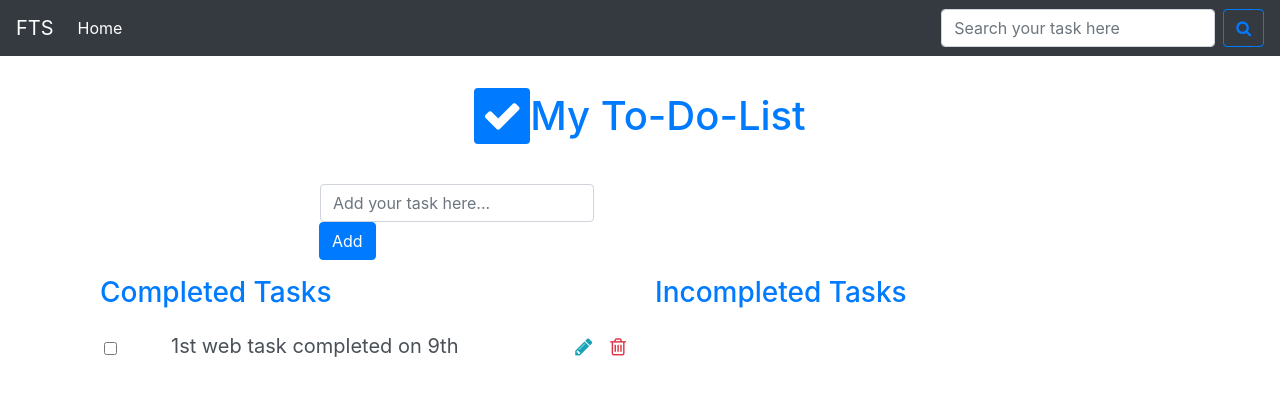
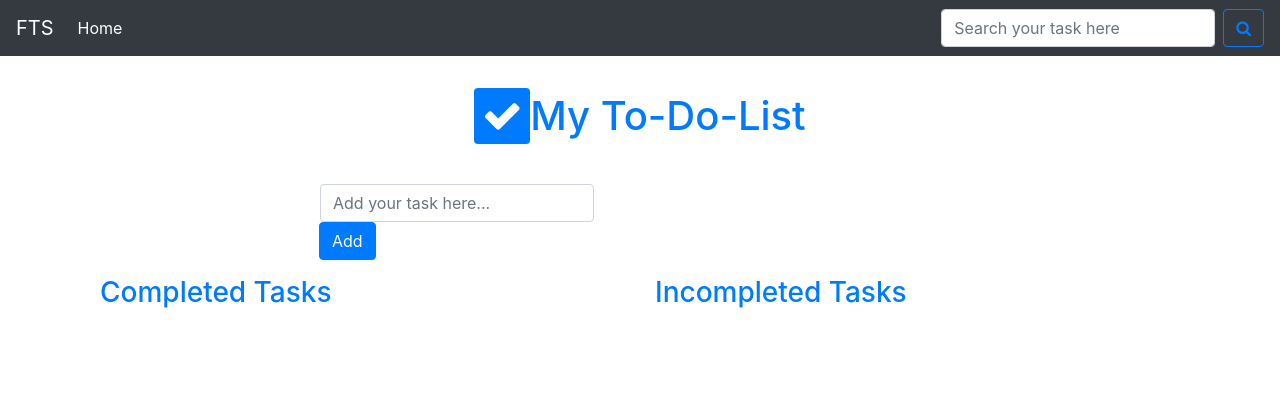
Before and after one commit to ftsitern/to-do-list, a React (Create React App) app: page / in a window 1280 px wide. Shown: the top 396 px of the page. Built offline with nearby package versions, Linux system fonts and the light colour scheme.

Commit message:
UI changes

```diff
--- a/src/components/sec-completed-task.js
+++ b/src/components/sec-completed-task.js
@@ -4,46 +4,6 @@ const CompletedTask = () => {
  return (
    <div class='text-primary col-sm-6'>
      <h3>Completed Tasks</h3>
-     <div class='row px-3 align-items-center todo-item rounded'>
-       <div class='col-auto m-2  d-flex align-items-center'>
-         <input
-           class='form-check-input'
-           type='checkbox'
-           value=''
-           id='flexCheckDefault'
-         />
-       </div>
-       <div class='col px-1 m-1 d-flex align-items-center'>
-         <input
-           type='text'
-           class='form-control form-control-lg border-0 edit-todo-input bg-transparent rounded px-3'
-           readonly
-           value='1st web task completed on 9th'
-           title='1st web task completed on 9th'
-         />
-       </div>
-       <div class='col-auto m-1 p-0 px-3 d-none'></div>
-       <div class='col-auto m-1 p-0 todo-actions'>
-         <div class='row d-flex align-items-center justify-content-end'>
-           <h5 class='m-0 p-0 px-2'>
-             <i
-               class='fa fa-pencil text-info btn m-0 p-0'
-               data-toggle='tooltip'
-               data-placement='bottom'
-               title='Edit todo'
-             ></i>
-           </h5>
-           <h5 class='m-0 p-0 px-2'>
-             <i
-               class='fa fa-trash-o text-danger btn m-0 p-0'
-               data-toggle='tooltip'
-               data-placement='bottom'
-               title='Delete todo'
-             ></i>
-           </h5>
-         </div>
-       </div>
-     </div>
    </div>
  )
 }
```
